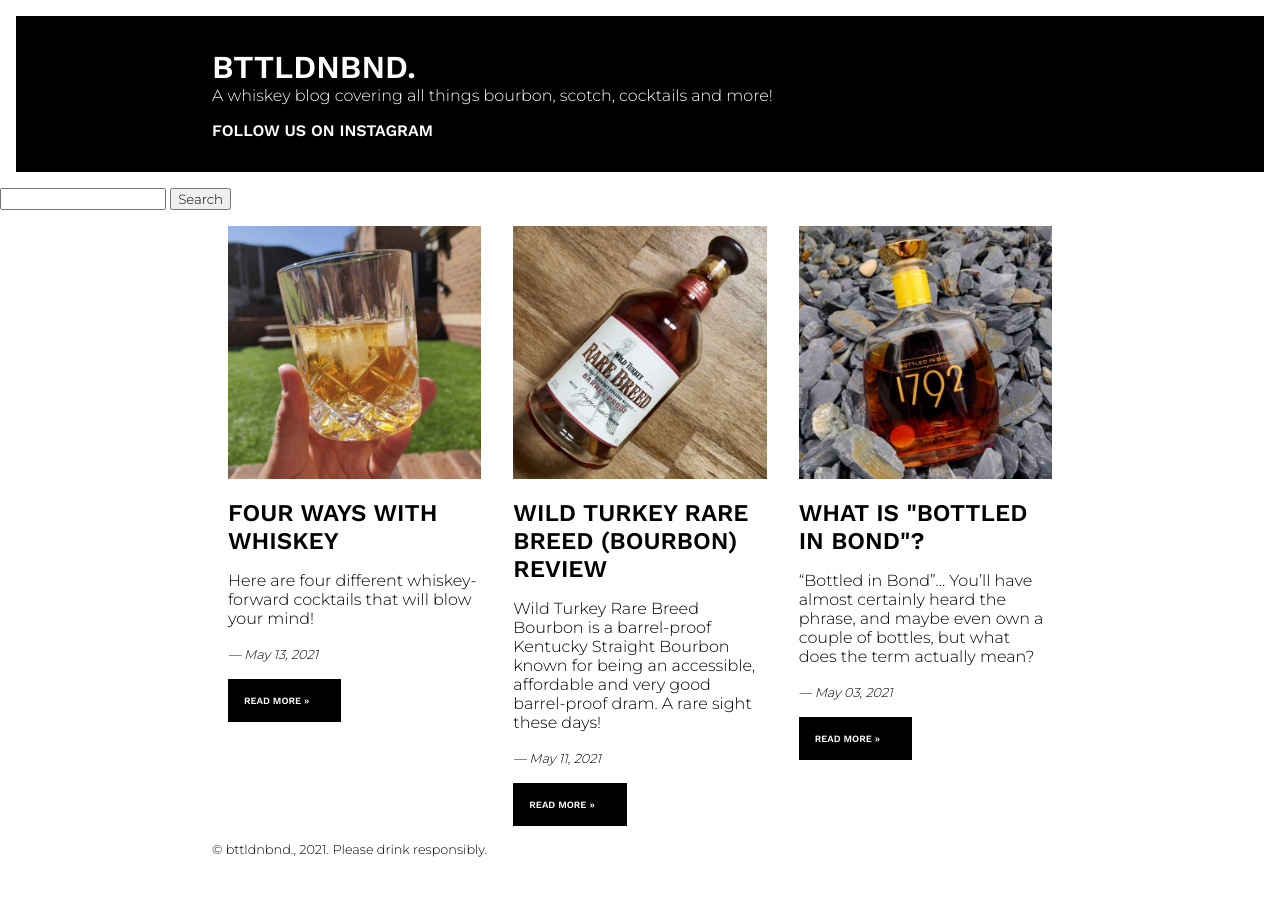
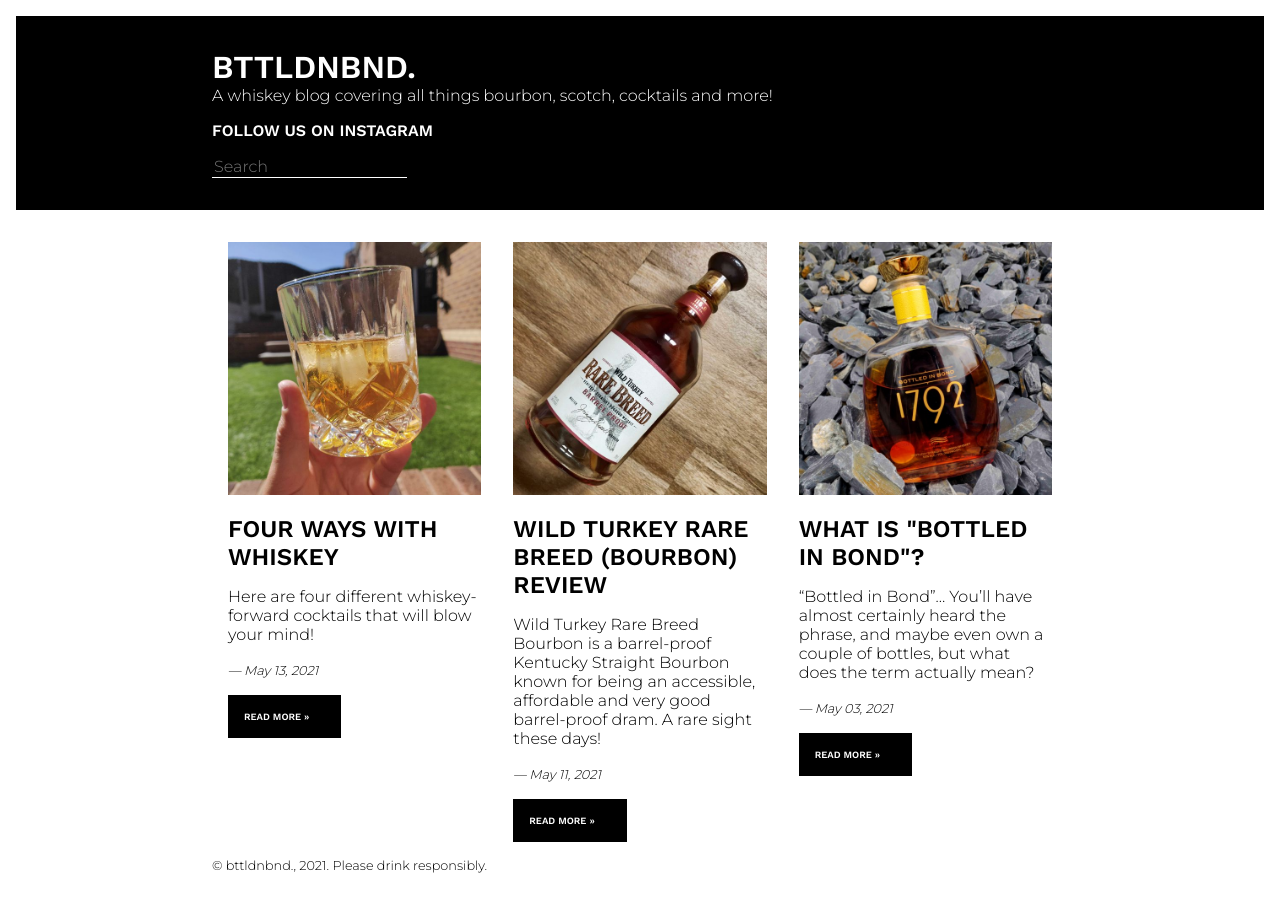
Before and after one commit to kaperys/bttldnbnd.co, a Jekyll site: the page built from index.md, in a window 1280 px wide. Built offline with Jekyll 4.4.1, drawn with Linux system fonts in a browser that asks for light colours; some web fonts are replaced; comment, search, counter and statistics services are not loaded.

Commit message:
finish off search

```diff
--- a/_includes/header.html
+++ b/_includes/header.html
@@ -27,5 +27,10 @@
                     <li><a href="https://instagram.com/bttldnbnd" title="{{ site.title }} on Instagram" target="_blank"><span class="iconify icon:mdi:instagram icon-inline:false"></span> Follow us on Instagram</a></li>
                 </ul>
             </nav>
+
+            <form action="{{ site.url ]}}" method="get">
+                <input type="search" name="search" id="search" placeholder="Search">
+                <button type="submit"><span class="iconify" data-icon="mdi:magnify" data-inline="false"></span></button>
+            </form>
         </div>
     </header>
--- a/_layouts/home.html
+++ b/_layouts/home.html
@@ -4,11 +4,6 @@
         <div class="wrap">
             {{ content }}
         </div>
-
-        <form action="/" method="get">
-            <input type="search" name="search" id="search">
-            <input type="submit" value="Search">
-        </form>
 
         <div class="wrap">
             <div class="posts">
--- a/_sass/main.sass
+++ b/_sass/main.sass
@@ -85,6 +85,23 @@
                     svg
                         vertical-align: -0.150em
 
+    form
+        margin: 1rem 0 0 0
+
+        input[type="search"]
+            background-color: black
+            color: white
+            border: none
+            border-bottom: 1px solid white
+            outline: none
+            font-size: 1rem
+
+        button[type="submit"]
+            background-color: black
+            color: white
+            border: none
+            cursor: pointer
+
 .related-posts
     background-color: black
     margin: 1rem
```
